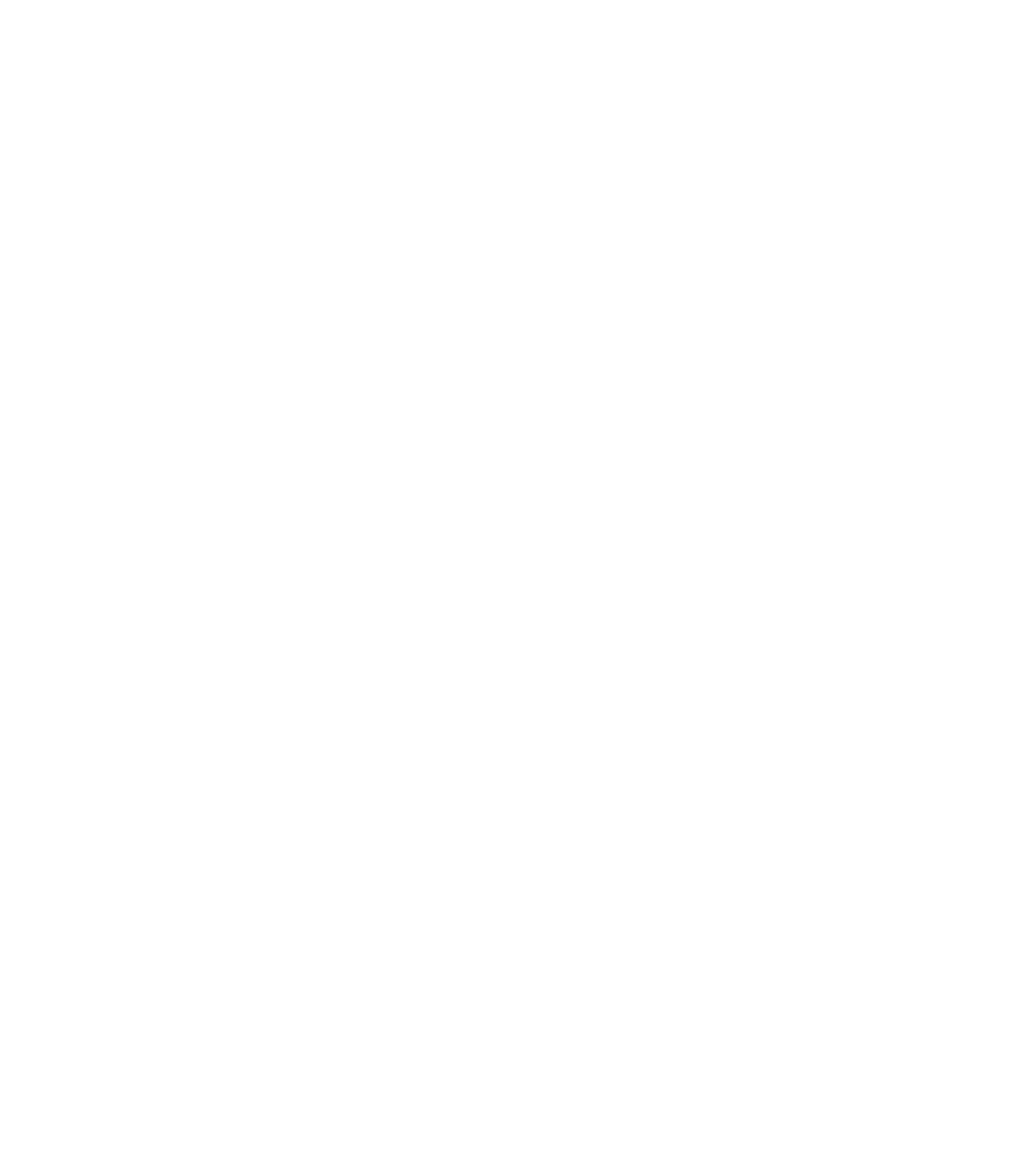
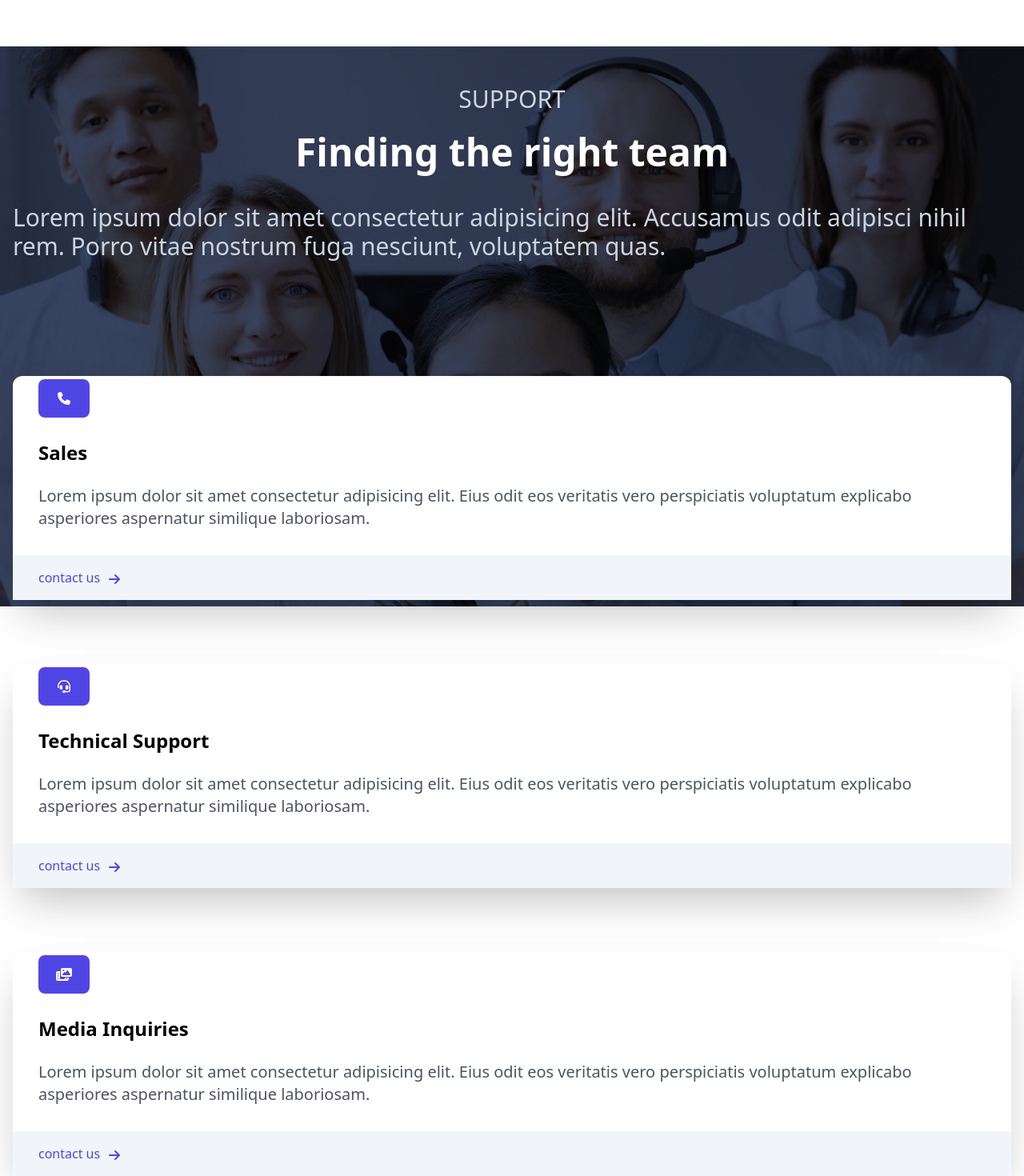
Before and after one commit to krishnadev7/tailwind-CloudApp, a React (Create React App) app in the folder tailwind-cloudapp/: page / in a window 1280 px wide. Shown: the part 1360-2830 px from the top of the page at 80% size. Before the commit the page ends 1418 px from the top, so only its background shows below. Built offline with nearby package versions, Linux system fonts and the light colour scheme; the HTML template or start-up script is replaced by a standard one.

Commit message:
8th commit: Support page finished

```diff
--- a/tailwind-cloudapp/src/App.js
+++ b/tailwind-cloudapp/src/App.js
@@ -1,6 +1,7 @@
 import About from './components/About';
 import Cloud from './components/Cloud';
 import Navbar from './components/Navbar';
+import Support from './components/Support';
 
 function App() {
   return (
@@ -8,6 +9,7 @@ function App() {
       <Navbar />
       <Cloud />
       <About />
+      <Support />
     </>
   );
 }
--- /dev/null
+++ b/tailwind-cloudapp/src/components/Support.jsx
@@ -0,0 +1,95 @@
+import React from 'react';
+import SupportImg from '../assests/support.jpg';
+import { FontAwesomeIcon } from '@fortawesome/react-fontawesome';
+import { faPhone } from '@fortawesome/free-solid-svg-icons';
+import { faArrowRight } from '@fortawesome/free-solid-svg-icons';
+import { faHeadset } from '@fortawesome/free-solid-svg-icons';
+import { faPhotoFilm } from '@fortawesome/free-solid-svg-icons';
+
+function Support() {
+  return (
+    <div className='w-full  mt-24'>
+      <div className='w-full h-[700px] bg-gray-900/90 absolute'>
+        <img
+          className='w-full h-full mix-blend-overlay object-cover'
+          src={SupportImg}
+        />
+      </div>
+
+      <div className='max-w-[1024] mx-auto text-white relative'>
+        <div className='px-4 py-12'>
+          <h2 className='text-3xl text-slate-300 uppercase text-center'>
+            Support
+          </h2>
+          <h3 className='text-5xl font-bold py-6 text-center'>
+            Finding the right team
+          </h3>
+          <p className='py-4 text-3xl text-slate-300'>
+            Lorem ipsum dolor sit amet consectetur adipisicing elit. Accusamus
+            odit adipisci nihil rem. Porro vitae nostrum fuga nesciunt,
+            voluptatem quas.
+          </p>
+        </div>
+
+        <div className='gird grid-cols-1 lg:grid-cols-3 relative gap-x-8 gap-y-16 px-4 pt-12 sm:pt-20 text-black'>
+          <div className='bg-white rounded-xl shadow-2xl'>
+            <div className='p-8'>
+              <FontAwesomeIcon icon={faPhone} className='w-8 p-4 bg-indigo-600 text-white rounded-lg mt-[-4rem]'/>
+              <h3 className='font-bold text-2xl my-6'>Sales</h3>
+              <p className='text-gray-600 text-xl'>
+                Lorem ipsum dolor sit amet consectetur adipisicing elit. Eius
+                odit eos veritatis vero perspiciatis voluptatum explicabo
+                asperiores aspernatur similique laboriosam.
+              </p>
+            </div>
+            <div className='bg-slate-100 pl-8 py-4'>
+              <p className='flex items-center text-indigo-600'>
+                contact us <FontAwesomeIcon icon={faArrowRight} className='w-5 ml-2 mt-1'/>
+              </p>
+            </div>
+          </div>
+        </div>
+
+        <div className='gird grid-cols-1 lg:grid-cols-3 relative gap-x-8 gap-y-16 px-4 pt-12 sm:pt-20 text-black'>
+          <div className='bg-white rounded-xl shadow-2xl'>
+            <div className='p-8'>
+              <FontAwesomeIcon icon={faHeadset} className='w-8 p-4 bg-indigo-600 text-white rounded-lg mt-[-4rem]'/>
+              <h3 className='font-bold text-2xl my-6'>Technical Support</h3>
+              <p className='text-gray-600 text-xl'>
+                Lorem ipsum dolor sit amet consectetur adipisicing elit. Eius
+                odit eos veritatis vero perspiciatis voluptatum explicabo
+                asperiores aspernatur similique laboriosam.
+              </p>
+            </div>
+            <div className='bg-slate-100 pl-8 py-4'>
+              <p className='flex items-center text-indigo-600'>
+                contact us <FontAwesomeIcon icon={faArrowRight} className='w-5 ml-2 mt-1'/>
+              </p>
+            </div>
+          </div>
+        </div>
+
+        <div className='gird grid-cols-1 lg:grid-cols-3 relative gap-x-8 gap-y-16 px-4 pt-12 sm:pt-20 text-black'>
+          <div className='bg-white rounded-xl shadow-2xl'>
+            <div className='p-8'>
+              <FontAwesomeIcon icon={faPhotoFilm} className='w-8 p-4 bg-indigo-600 text-white rounded-lg mt-[-4rem]'/>
+              <h3 className='font-bold text-2xl my-6'>Media Inquiries</h3>
+              <p className='text-gray-600 text-xl'>
+                Lorem ipsum dolor sit amet consectetur adipisicing elit. Eius
+                odit eos veritatis vero perspiciatis voluptatum explicabo
+                asperiores aspernatur similique laboriosam.
+              </p>
+            </div>
+            <div className='bg-slate-100 pl-8 py-4'>
+              <p className='flex items-center text-indigo-600'>
+                contact us <FontAwesomeIcon icon={faArrowRight} className='w-5 ml-2 mt-1'/>
+              </p>
+            </div>
+          </div>
+        </div>
+      </div>
+    </div>
+  );
+}
+
+export default Support;
```
